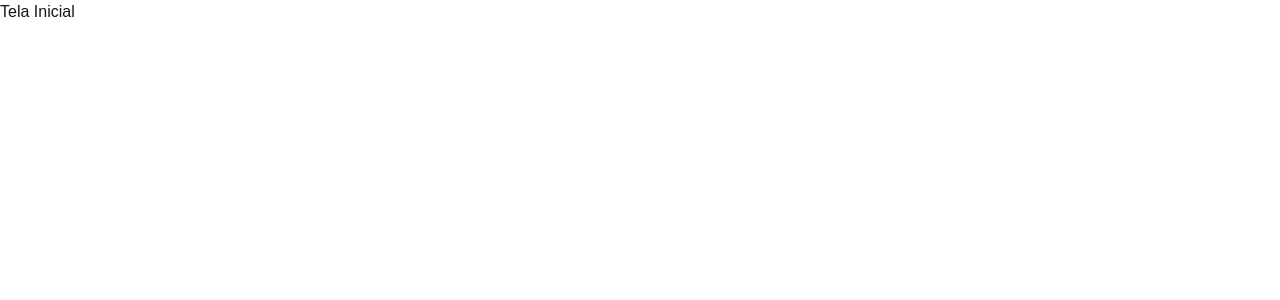
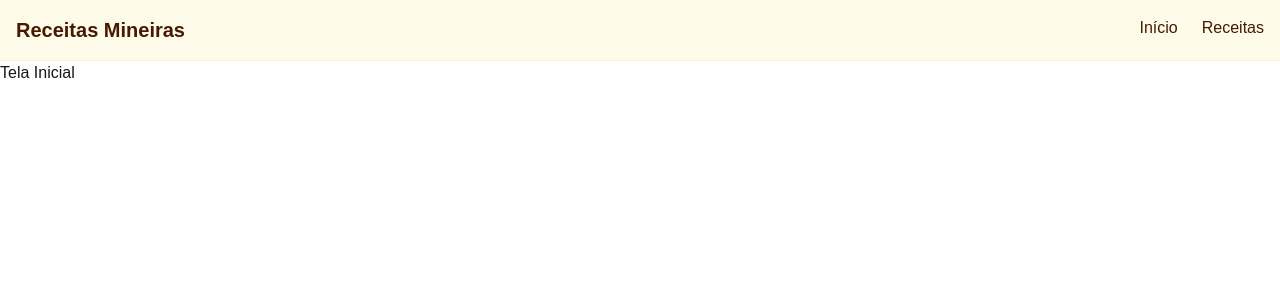
Before and after one commit to anacmeira/Receitas, a Next.js app: page / in a window 1280 px wide. Shown: the top 300 px of the page. Built offline with nearby package versions, Linux system fonts and the light colour scheme.

Commit message:
Adicionando estilo ao header

```diff
--- a/src/app/layout.tsx
+++ b/src/app/layout.tsx
@@ -1,6 +1,8 @@
 import type { Metadata } from "next";
-import {Inter} from "next/font/google";
+import { Inter } from "next/font/google";
 import "./globals.css";
+
+import Header from "@/components/Header";
 
 const inter = Inter({
   variable: "--font-inter",
@@ -19,10 +21,14 @@ export default function RootLayout({
 }>) {
   return (
     <html
-      lang="en"
+      lang="pt-BR"
       className={`${inter.variable} antialiased`}
     >
-      <body className="min-h-full flex flex-col">{children}</body>
+      <body className="min-h-screen flex flex-col bg-gray-50">
+        <Header />
+
+        <main className="flex-grow">{children}</main>
+      </body>
     </html>
   );
 }
--- /dev/null
+++ b/src/components/Header.tsx
@@ -0,0 +1,21 @@
+import Link from "next/link";
+
+export default function Header(){
+    return (
+        <header className="w-full bg-amber-50 text-amber-950 py-4 border-b border-amber-100">
+            <div className="flex justify-between container mx-auto px-4">
+                <Link className="text-xl font-bold hover:scale-105 transition-all" href="/">
+                    Receitas Mineiras
+                </Link>
+                <nav className="flex gap-6">
+                    <Link className="hover:text-amber-700 transition-colors" href="/">
+                        Início
+                    </Link>
+                    <Link className="hover:text-amber-700 transition-colors" href="/">
+                        Receitas
+                    </Link>
+                </nav>
+            </div>
+        </header>
+    )
+}
```
